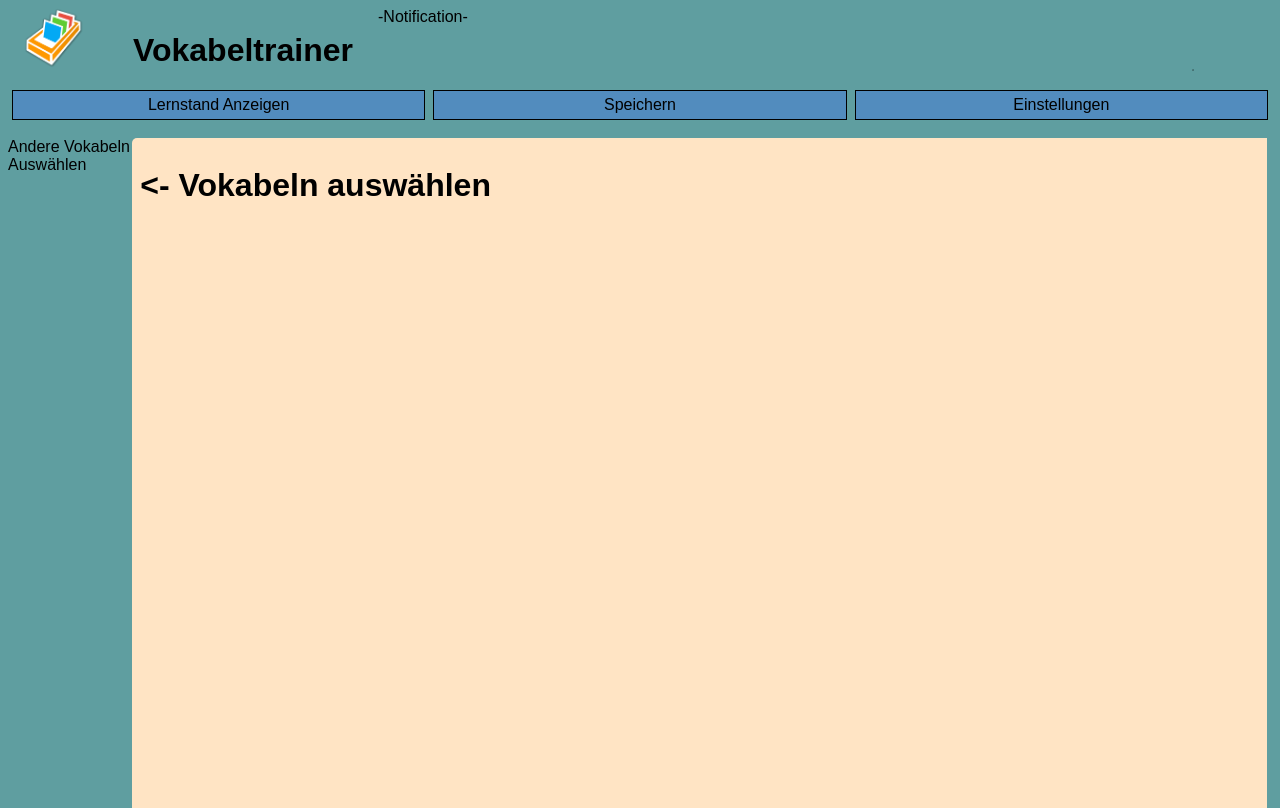
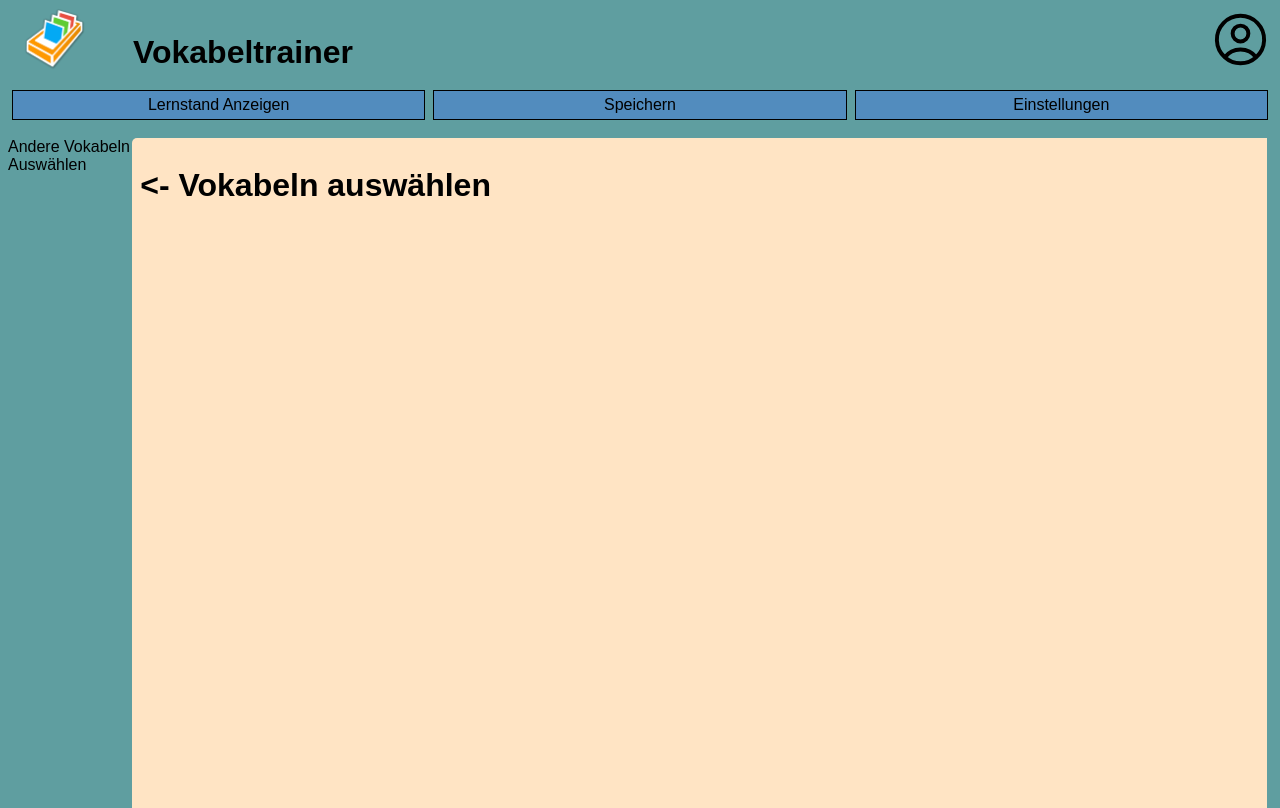
Before and after one commit to CVLgithub/CVLgithub.github.io, a PHP site: page /pages/trainer.html in a window 1280 px wide. Run offline with PHP 8.4, Linux system fonts and the light colour scheme.

Commit message:
header update v2

```diff
--- a/pages/trainer.html
+++ b/pages/trainer.html
@@ -15,7 +15,7 @@
           <!-- <img src="img/logo.png" alt="logo"> -->
         </div>
         <h1 id="Title">Vokabeltrainer</h1>
-        <div id="notifyHeader">-Notification-</div>
+        <div id="notifyHeader"><!-- -Notification- --></div>
         <div id="userIcon" onclick="viewUser()"></div>
       </div>
       <div id="bar">
--- a/resources/stylesheet.css
+++ b/resources/stylesheet.css
@@ -201,7 +201,7 @@ html, body
 }
 
 #userIcon{
-   grid-column:3 / 3;
+   grid-column:4 / 4;
    background-image:url('../resources/svg/userIcon.svg');
    background-repeat:no-repeat;
    background-size: contain;
```
